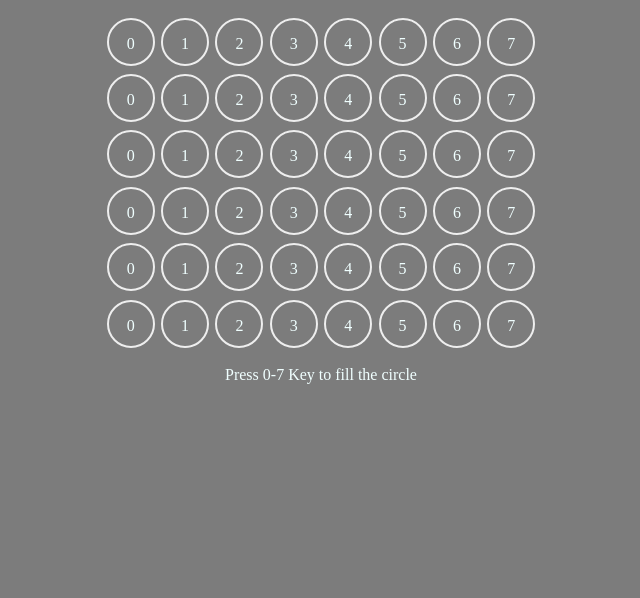
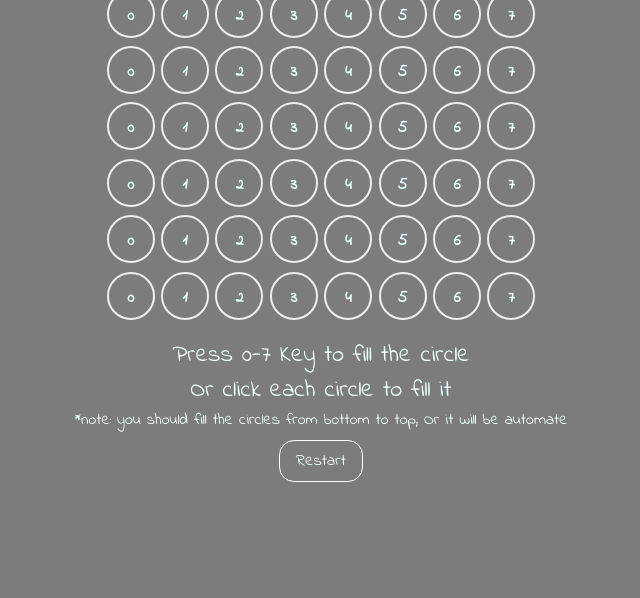
Before and after one commit to alireza-sadi/JS, a plain HTML site: page Home work/19- 4 in a line/index.html in a window 1280 px wide. Shown: the part 202-800 px from the top of the page, without its empty margins (319-959 px from the left). Drawn offline with nearby package versions, Linux system fonts and the light colour scheme.

Commit message:
Update index.html

```diff
--- a/Home work/19- 4 in a line/index.html
+++ b/Home work/19- 4 in a line/index.html
@@ -4,10 +4,18 @@
     <meta charset="UTF-8" />
     <meta name="viewport" content="width=device-width, initial-scale=1.0" />
     <script src="jquery-3.6.1.min.js"></script>
+    <link rel="preconnect" href="https://fonts.googleapis.com" />
+    <link rel="preconnect" href="https://fonts.gstatic.com" crossorigin />
+    <link
+      href="https://fonts.googleapis.com/css2?family=Indie+Flower&display=swap"
+      rel="stylesheet"
+    />
     <title>4 in a row</title>
   </head>
   <style>
     * {
+      font-family: "Indie Flower", cursive;
+
       margin: 0;
       padding: 0;
       box-sizing: border-box;
@@ -26,25 +34,51 @@
       width: 3em;
       height: 3em;
       line-height: 3em;
+      font-weight: 700;
       display: inline-block;
       border: 2px solid #eeeeee;
       color: azure;
       border-radius: 50%;
       margin: 0.2rem;
+      user-select: none;
+    }
+    td:hover {
+      cursor: pointer;
     }
 
     .type1 {
-      background-color: royalblue;
+      background-color: rgb(18, 58, 179);
     }
 
     .type2 {
-      background-color: tomato;
+      background-color: rgb(175, 40, 16);
+    }
+    button {
+      margin-top: 0.5rem;
+      font-size: 1rem;
+      padding: 0.5rem 1rem;
+      background: none;
+      border: solid 1px white;
+      border-radius: 15px;
+    }
+    button:hover {
+      cursor: pointer;
+      background-color: rgb(175, 40, 16);
     }
   </style>
 
   <body>
+    <h2 style="font-size: 3rem">4 in a row</h2>
     <table></table>
-    <div style="margin-top: 0.8rem">Press 0-7 Key to fill the circle</div>
+    <div style="margin-top: 0.8rem; font-size: 1.5rem">
+      Press 0-7 Key to fill the circle<br />
+      Or click each circle to fill it
+    </div>
+    <div>
+      *note: you should fill the circles from bottom to top, Or it will be
+      automate
+    </div>
+    <button id="restart">Restart</button>
     <script>
       A = [
         [0, 0, 0, 0, 0, 0, 0, 0],
@@ -63,10 +97,21 @@
       };
       const render = () => {
         $("table").empty();
-        A.forEach((row) => {
+        A.forEach((row, index) => {
           $("table").append("<tr></tr>");
+          $("tr").last().addClass(`r${index}`);
           row.forEach((c, index) => {
-            $("tr").last().append(`<td class="${T[c]}" >${index}</td>`);
+            $("tr").last().append(`<td>${index}</td>`);
+            $("td").last().addClass(`${T[c]} c${index}`);
+          });
+        });
+        $("td").each((i, td) => {
+          td = $(td);
+          td.click((e) => {
+            td = $(e.target);
+            className = td.attr("class");
+            idx = parseInt(className.replace("c", ""));
+            play(idx);
           });
         });
       };
@@ -74,7 +119,7 @@
 
       $(document).keydown((e) => {
         k = parseInt(e.key);
-        if (k >= 0 && k <= 7) console.log(k), play(k);
+        if (k >= 0 && k <= 7) play(k);
       });
 
       const play = (ci) => {
@@ -85,6 +130,19 @@
           render();
         }
       };
+      // const restart = () => {
+      //   for (i = 0; i < 7; i++) {
+      //     for (j = 0; j < 7; j++) {
+      //       A[i][j] = 0;
+      //     }
+      //   }
+      //   B = [5, 5, 5, 5, 5, 5, 5, 5];
+      //   $("td").removeClass("type1 type2");
+      //   render();
+      // };
+      // $("#restart").click(() => {
+      //   restart();
+      // });
     </script>
   </body>
 </html>
```
